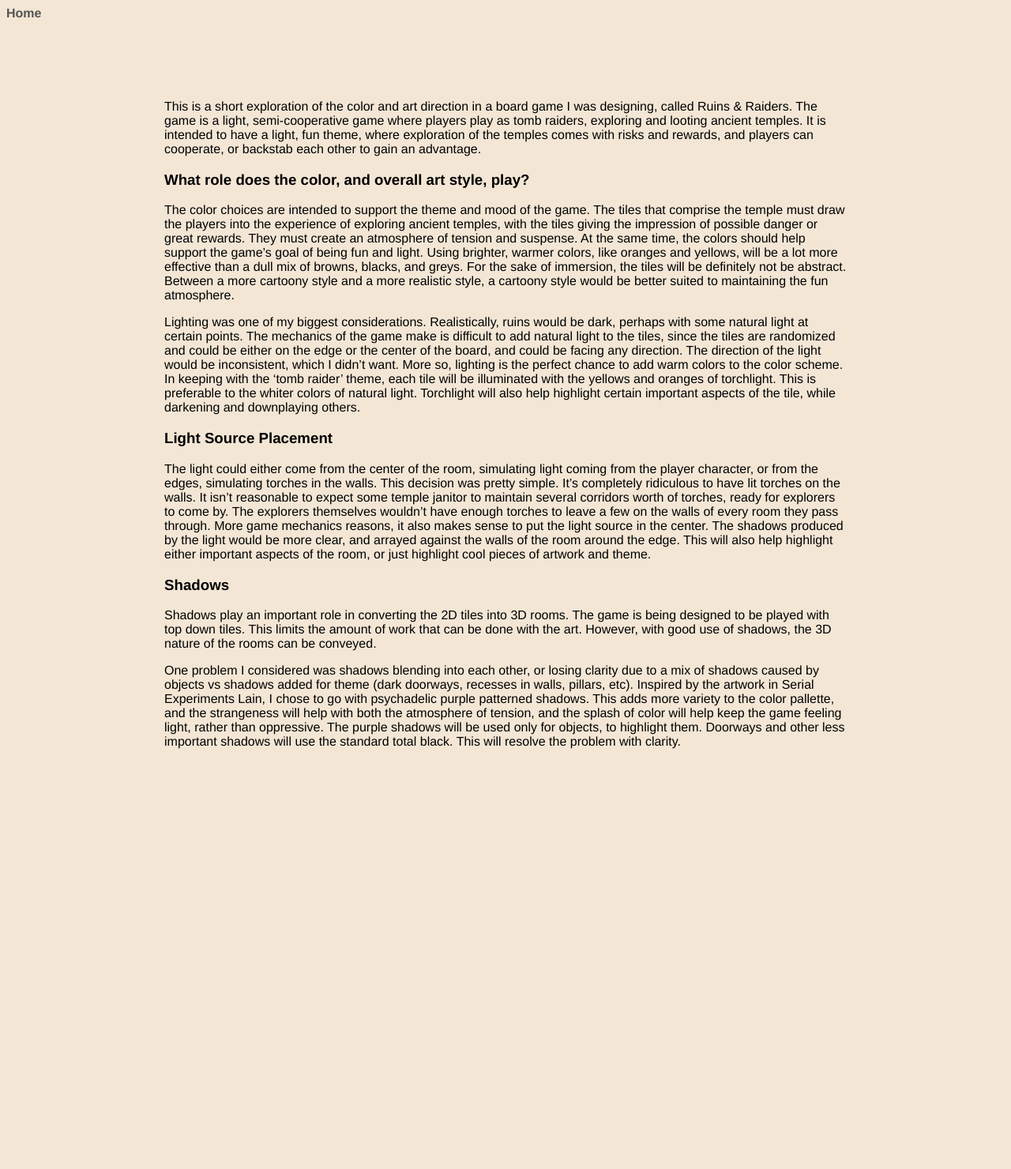
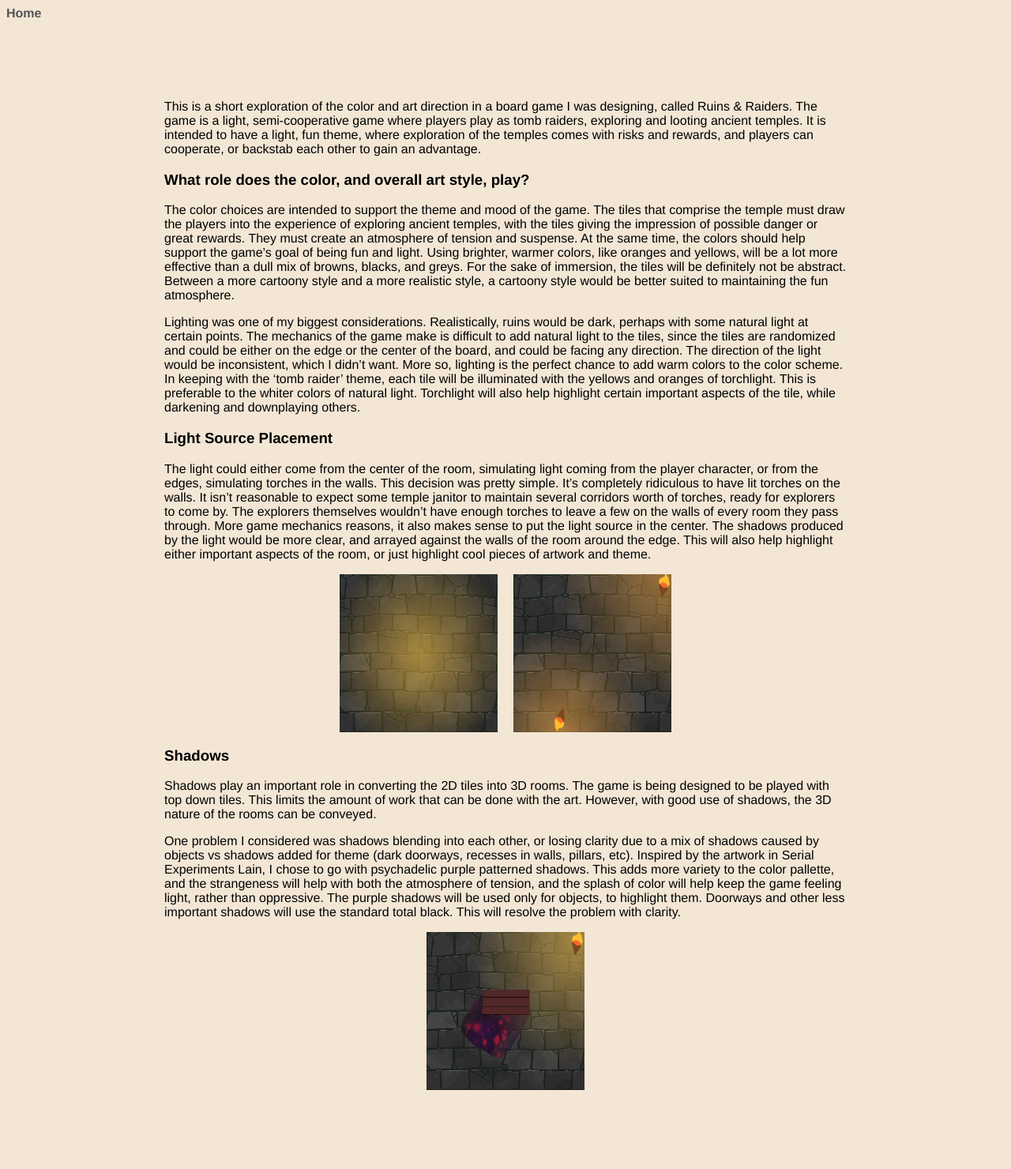
Before and after one commit to dsschwarz/dsschwarz.github.io, a Jekyll site: the page built from color.md, in a window 1280 px wide. Shown: the whole page at 79% size. Built offline with Jekyll 4.4.1, drawn with Linux system fonts in a browser that asks for light colours; before the commit the page ends 1048 px from its top, so only the background shows below that.

Commit message:
Added images to color study

```diff
--- a/color.md
+++ b/color.md
@@ -23,6 +23,10 @@ Light Source Placement
 <p>
 The light could either come from the center of the room, simulating light coming from the player character, or from the edges, simulating torches in the walls. This decision was pretty simple. It’s completely ridiculous to have lit torches on the walls. It isn’t reasonable to expect some temple janitor to maintain several corridors worth of torches, ready for explorers to come by. The explorers themselves wouldn’t have enough torches to leave a few on the walls of every room they pass through. More game mechanics reasons, it also makes sense to put the light source in the center. The shadows produced by the light would be more clear, and arrayed against the walls of the room around the edge. This will also help highlight either important aspects of the room, or just highlight cool pieces of artwork and theme.
 </p>
+<div style="display: flex;justify-content: center;">
+    <img src="/images/center.jpg" height="200px" width="200px" style="margin-right: 20px;" >
+    <img src="/images/edges.jpg" height="200px" width="200px">
+</div>
 
 <h3>
 Shadows
@@ -33,4 +37,5 @@ Shadows play an important role in converting the 2D tiles into 3D rooms. The gam
 <p>
 One problem I considered was shadows blending into each other, or losing clarity due to a mix of shadows caused by objects vs shadows added for theme (dark doorways, recesses in walls, pillars, etc). Inspired by the artwork in Serial Experiments Lain, I chose to go with psychadelic purple patterned shadows. This adds more variety to the color pallette, and the strangeness will help with both the atmosphere of tension, and the splash of color will help keep the game feeling light, rather than oppressive. The purple shadows will be used only for objects, to highlight them. Doorways and other less important shadows will use the standard total black. This will resolve the problem with clarity.
 </p>
+<img src="/images/chest.jpg" height="200px" width="200px" style="display: block; margin: 0 auto;">
 </div>
```
Also changed, not shown: images/center.jpg (added), images/chest.jpg (added), images/edges.jpg (added).
